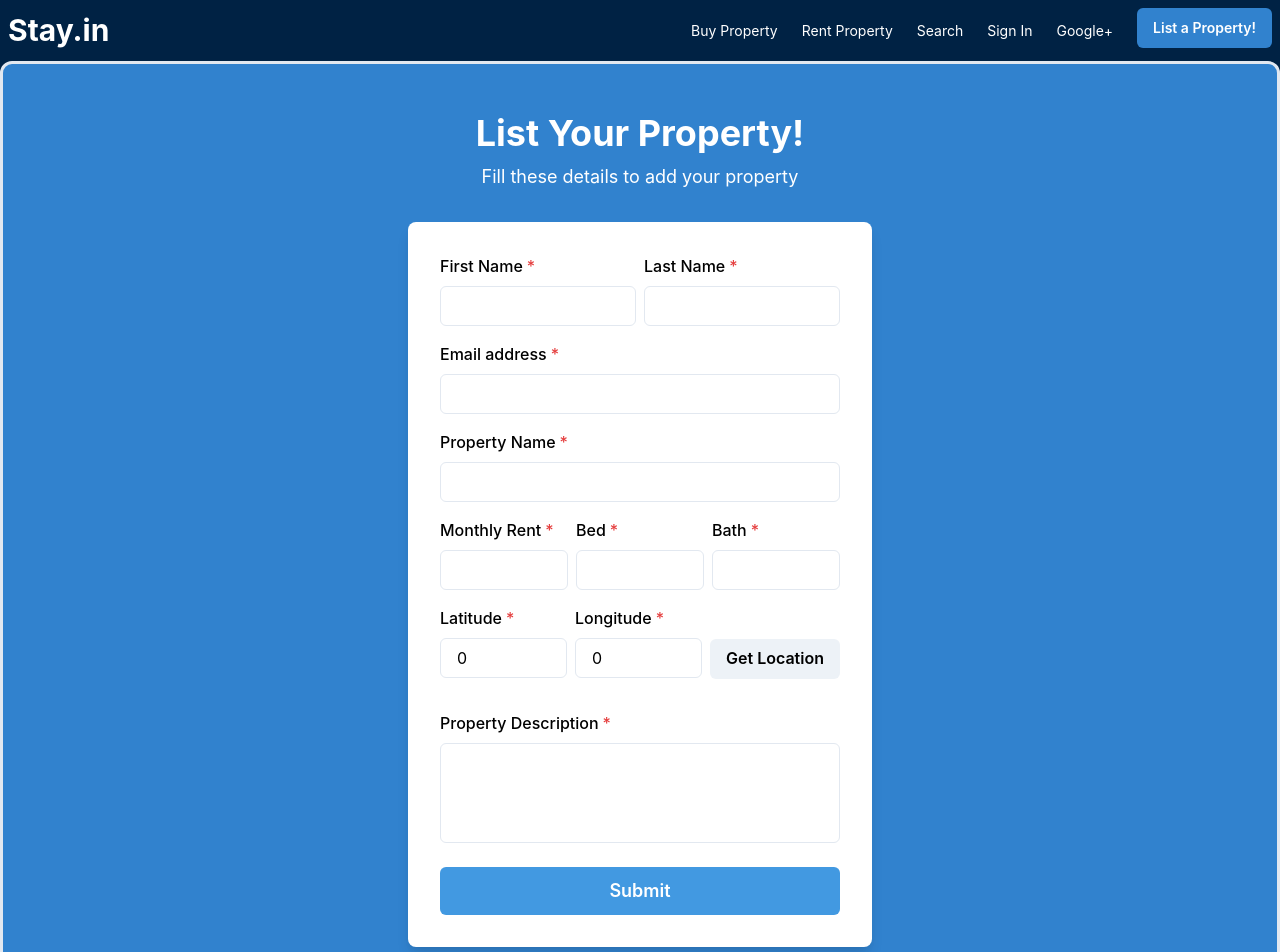
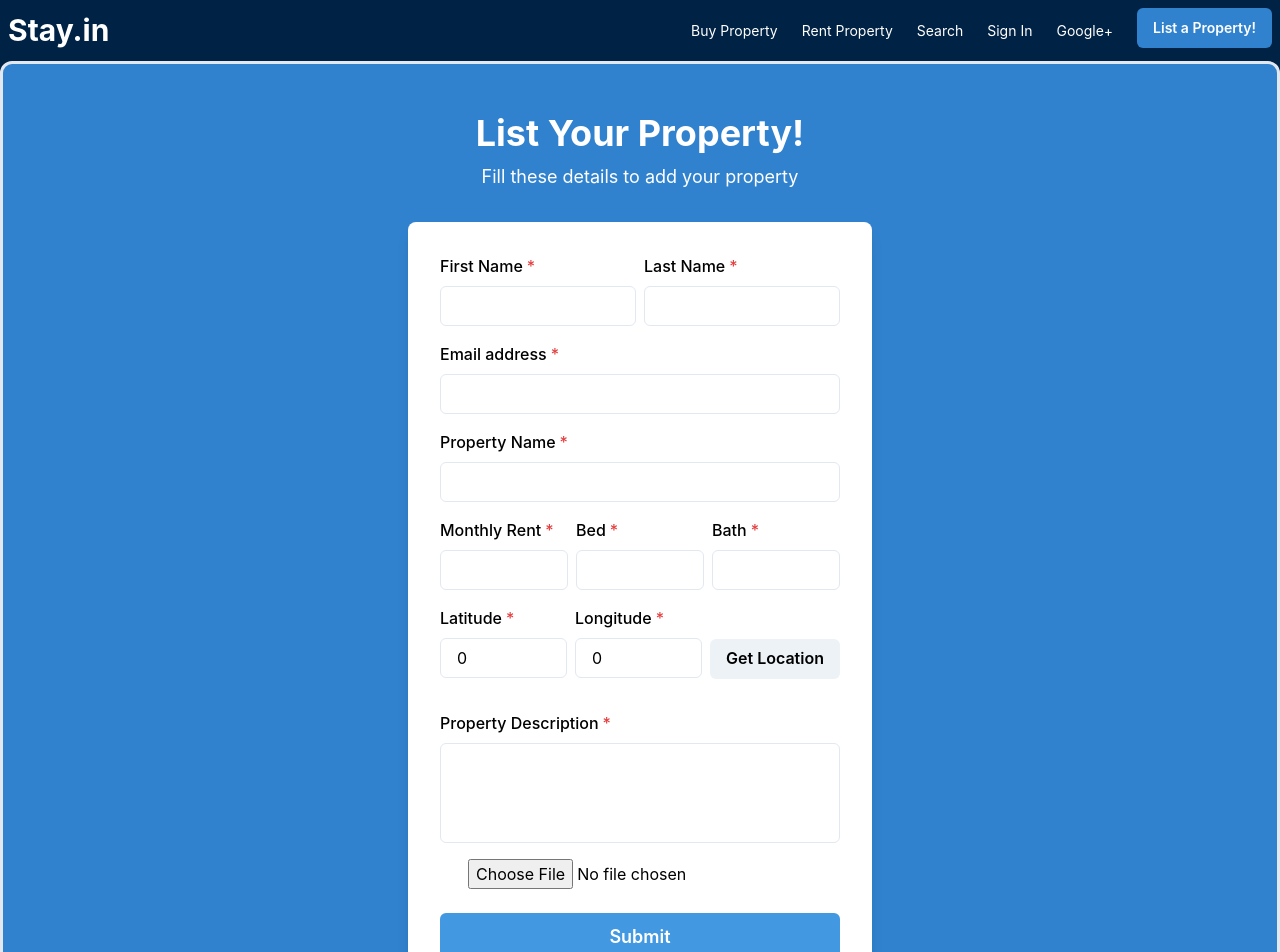
Before and after one commit to RajdevKapoor/Stay.in, a Next.js app in the folder stay-in/: page /propertyform in a window 1280 px wide. Shown: the top 952 px of the page. Built offline with nearby package versions, Linux system fonts and the light colour scheme; a small style sheet from the web is missing.

Commit message:
Frontend: Fixed #31  Image Picker + Finished #27
- Uploaded Image to Local Storage

```diff
--- /dev/null
+++ b/stay-in/components/propertyForm/imagePicker.js
@@ -0,0 +1,40 @@
+import React from "react"
+
+class ImagePicker extends React.Component {
+
+    imageUpload = (e) => {
+        const file = e.target.files[0];
+        getBase64(file).then(base64 => {
+          localStorage.setItem("recentImage", base64);
+          console.debug("file stored",base64);
+        });
+    };
+
+    render() {
+      return <input
+       type="file"
+       id="imageFile"
+       name='imageFile'
+       onChange={this.imageUpload}
+       size="lg"
+       bg={"blue.400"}
+       color={"white"}
+       _hover={{
+         bg: "blue.500",
+       }}/>;
+    }
+
+
+  }
+
+
+  const getBase64 = (file) => {
+    return new Promise((resolve,reject) => {
+       const reader = new FileReader();
+       reader.onload = () => resolve(reader.result);
+       reader.onerror = error => reject(error);
+       reader.readAsDataURL(file);
+    });
+  }
+
+  export default ImagePicker;
--- a/stay-in/pages/propertyform.js
+++ b/stay-in/pages/propertyform.js
@@ -18,6 +18,7 @@ import {
   useToast,
   Spinner
 } from "@chakra-ui/react";
+import Image from 'next/image'
 import { useState } from "react";
 import { ViewIcon, ViewOffIcon } from "@chakra-ui/icons";
 import "../components/propertyForm/fileUpload";
@@ -26,6 +27,7 @@ import HelloMessage from "../components/propertyForm/fileUpload";
 import ImageUpload from "../components/propertyForm/fileUpload";
 import { useEffect } from "react";
 import { useRouter } from "next/router";
+import ImagePicker from "../components/propertyForm/imagePicker"
 
 // export default function PropertyForm() {
 export default function PropertyForm() {
@@ -232,6 +234,14 @@ export default function PropertyForm() {
                 <ImageUpload/>
                 </Box> */}
 
+                 <Box>
+                <ImagePicker/>
+                </Box>
+
+                {/* <Box>
+                 <Image src={ "/../assets/images/house.jpg/"} layout='fill'/>
+                </Box> */}
+
               <Stack spacing={10} pt={2}>
                 <Button
                   type="Submit"
```
